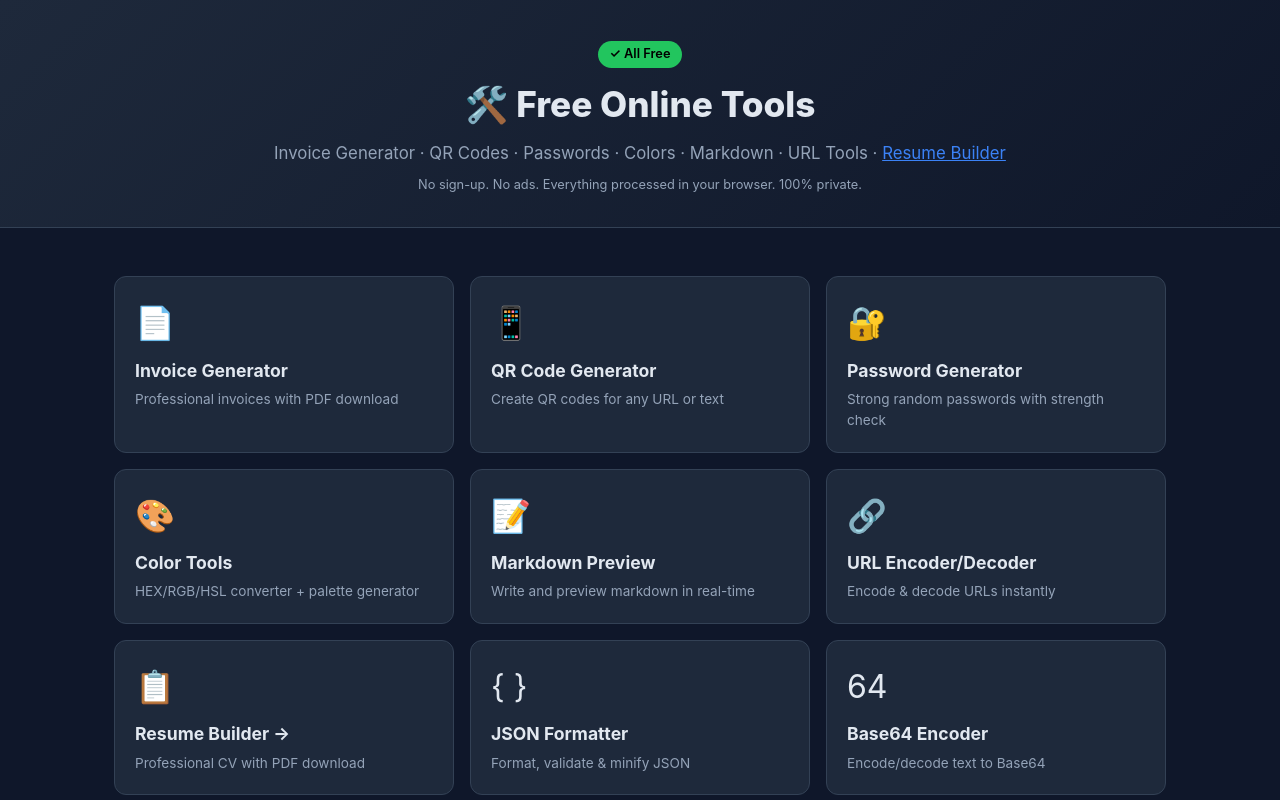
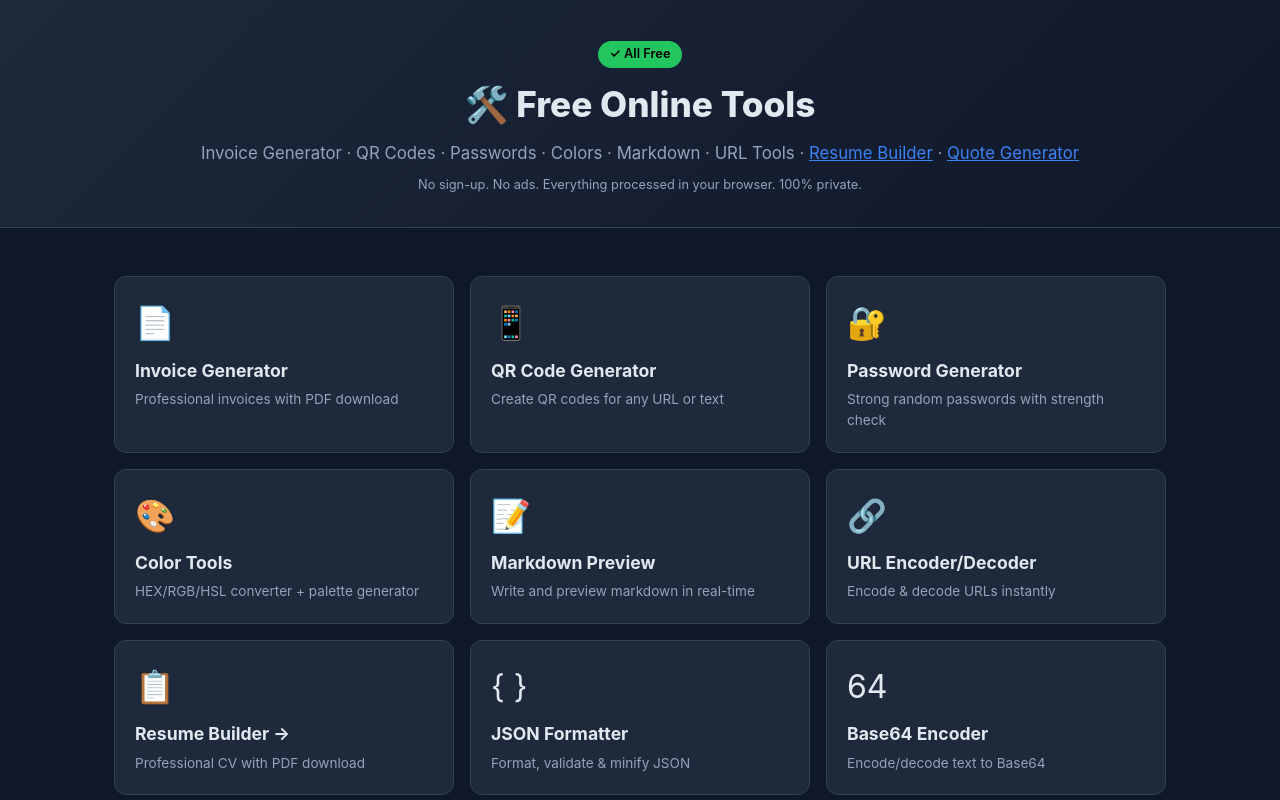
Before and after one commit to victorhaleinc-boop/free-online-toolbox, a plain HTML site: page index.html in a window 1280 px wide. Shown: the top 800 px of the page. Drawn offline with Linux system fonts and the light colour scheme.

Commit message:
Add quote generator link and email signature generator

```diff
--- a/index.html
+++ b/index.html
@@ -97,7 +97,7 @@ footer a{color:var(--accent)}
 <header>
   <span class="badge">✓ All Free</span>
   <h1>🛠️ Free Online Tools</h1>
-  <p>Invoice Generator · QR Codes · Passwords · Colors · Markdown · URL Tools · <a href="https://victorhaleinc-boop.github.io/free-resume-builder/" style="color:var(--accent)">Resume Builder</a></p>
+  <p>Invoice Generator · QR Codes · Passwords · Colors · Markdown · URL Tools · <a href="https://victorhaleinc-boop.github.io/free-resume-builder/" style="color:var(--accent)">Resume Builder</a> · <a href="https://victorhaleinc-boop.github.io/free-quote-generator/" style="color:var(--accent)">Quote Generator</a></p>
   <p style="font-size:0.8rem;color:var(--muted)">No sign-up. No ads. Everything processed in your browser. 100% private.</p>
 </header>
 
```
